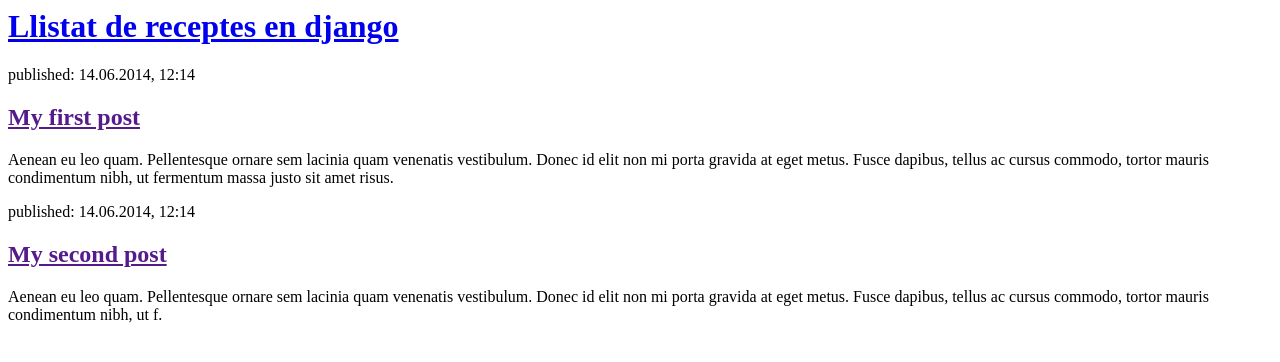
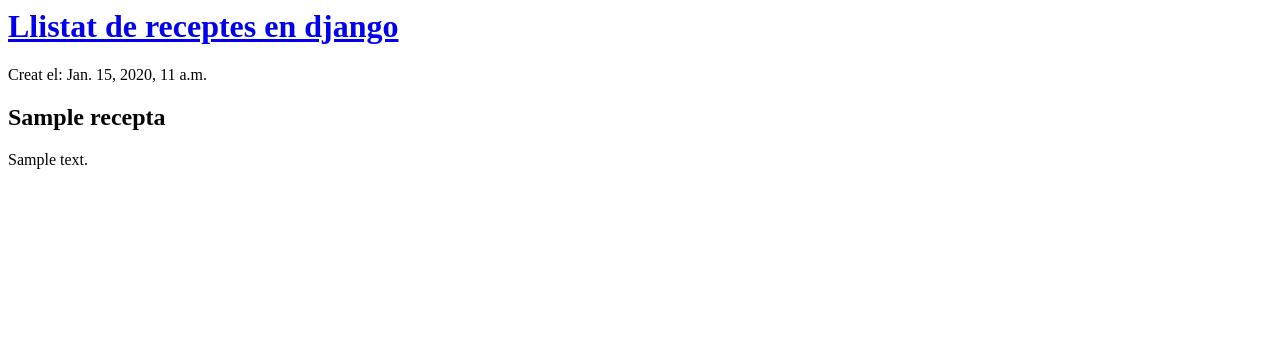
Before and after one commit to carmect/receptes, a Django app: page / in a window 1280 px wide. Shown: the top 362 px of the page. Run offline with Django 3.2, Linux system fonts and the light colour scheme; tables that the repository leaves empty hold one stand-in row (values such as "Sample post").

Commit message:
La plantilla agafa info de la bbdd

```diff
--- a/receptes/templates/receptes/llista_receptes.html
+++ b/receptes/templates/receptes/llista_receptes.html
@@ -6,16 +6,6 @@
     <div>
         <h1><a href="/">Llistat de receptes en django</a></h1>
     </div>
-    <div>
-        <p>published: 14.06.2014, 12:14</p>
-        <h2><a href="">My first post</a></h2>
-        <p>Aenean eu leo quam. Pellentesque ornare sem lacinia quam venenatis vestibulum. Donec id elit non mi porta gravida at eget metus. Fusce dapibus, tellus ac cursus commodo, tortor mauris condimentum nibh, ut fermentum massa justo sit amet risus.</p>
-    </div>
-
-    <div>
-        <p>published: 14.06.2014, 12:14</p>
-        <h2><a href="">My second post</a></h2>
-        <p>Aenean eu leo quam. Pellentesque ornare sem lacinia quam venenatis vestibulum. Donec id elit non mi porta gravida at eget metus. Fusce dapibus, tellus ac cursus commodo, tortor mauris condimentum nibh, ut f.</p>
-    </div>
+    {% for recepta in receptes %} <div> <p>Creat el: {{ recepta.data_creacio }} </p> <h2> {{ recepta.title }} </h2> <p> {{ recepta.descripcio|linebreaksbr }} </p> </div> {% endfor %}
 </body>
 </html>
--- a/receptes/views.py
+++ b/receptes/views.py
@@ -1,5 +1,8 @@
 from django.shortcuts import render
+from django.utils import timezone
+from .models import Recepta
 
 # Mostra un llistat amb totes les receptes.
 def llista_receptes(request):
-    return render(request, 'receptes/llista_receptes.html', {})
+    receptes = Recepta.objects.filter(actiu=True).order_by('data_creacio')
+    return render(request, 'receptes/llista_receptes.html', {'receptes':receptes})
```
